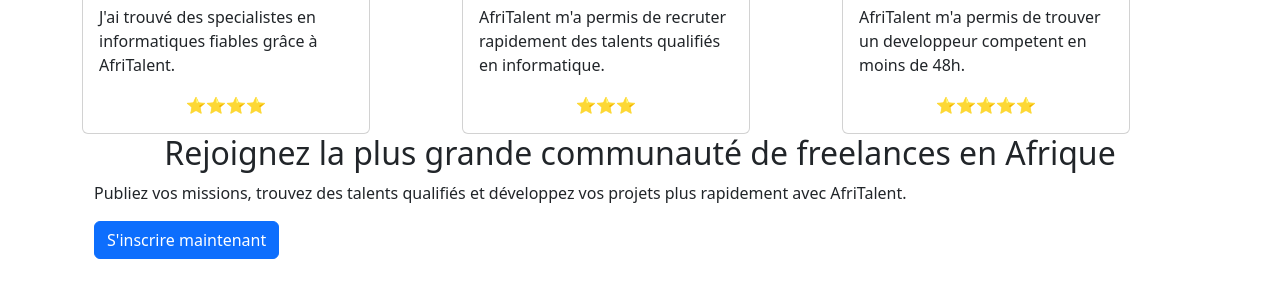
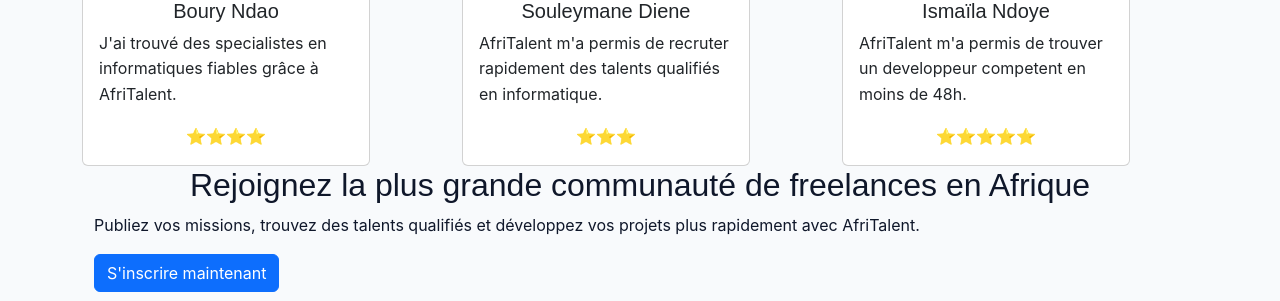
Before and after one commit to abdoulazizndoye420-arch/Abdoul-Aziz-Ndoye-AfriTalent, a plain HTML site: page index.html in a window 1280 px wide. Shown: the part 2488-2789 px from the top of the page. Drawn offline with nearby package versions, Linux system fonts and the light colour scheme.

Commit message:
CSS : variables, typographie, layout général et styles de base

```diff
--- a/css/style.css
+++ b/css/style.css
@@ -0,0 +1,135 @@
+:root {
+  /* Couleurs */
+  --color-primary: #2563eb;
+  --color-secondary: #1e293b;
+  --color-background: #f8fafc;
+  --color-surface: #ffffff;
+  --color-border: #e2e8f0;
+  --color-text: #0f172a;
+
+  /* Polices */
+  --font-main: "Inter", sans-serif;
+  --font-title: "Poppins", sans-serif;
+
+  /* Tailles de texte */
+  --text-sm: 0.875rem;
+  --text-md: 1rem;
+  --text-lg: 1.5rem;
+
+  /* Espacements */
+  --spacing-sm: 0.5rem;
+  --spacing-md: 1rem;
+  --spacing-lg: 2rem;
+
+  /* Bordures */
+  --radius-sm: 6px;
+  --radius-md: 12px;
+}
+
+
+
+/* Import Google Fonts */
+@import url('https://fonts.googleapis.com/css2?family=Inter:wght@400;500;600;700&family=Poppins:wght@500;600;700&display=swap');
+
+/* Variables */
+:root {
+  --font-main: "Inter", sans-serif;
+  --font-title: "Poppins", sans-serif;
+}
+
+/* Application des polices */
+body {
+  font-family: var(--font-main);
+}
+
+h1,
+h2,
+h3,
+h4,
+h5,
+h6 {
+  font-family: var(--font-title);
+}
+
+
+
+:root {
+  /* Palette principale */
+  --color-primary: #2563eb;       /* Bleu principal */
+  --color-primary-dark: #0000ff;  /* Bleu foncé */
+
+  /* Couleurs de fond */
+  --color-background: #f8fafc;    /* Fond global */
+  --color-surface: #ffffff;       /* Cartes / sections */
+
+  /* Texte */
+  --color-text: #0f172a;          /* Texte principal */
+  --color-text-light: #64748b;    /* Texte secondaire */
+
+  /* États */
+  --color-success: #00ff00;       /* Succès */
+  --color-warning: #f59e0b;       /* Avertissement */
+  --color-danger: #dc2626;        /* Erreur */
+
+  /* Bordures */
+  --color-border: #e2e8f0;
+}
+
+
+
+   /* RESET CSS */
+
+*,
+*::before,
+*::after {
+  margin: 0;
+  padding: 0;
+  box-sizing: border-box;
+}
+
+   /* BASE HTML */
+
+html {
+  font-size: 16px;
+  scroll-behavior: smooth;
+}
+
+/* =========================
+   BODY
+========================= */
+
+body {
+  font-family: "Inter", sans-serif;
+  line-height: 1.6;
+
+  background-color: #f8fafc;
+  color: #0f172a;
+
+  min-height: 100vh;
+}
+
+/* =========================
+   ÉLÉMENTS DE BASE
+========================= */
+
+img {
+  max-width: 100%;
+  display: block;
+}
+
+a {
+  text-decoration: none;
+  color: inherit;
+}
+
+ul,
+ol {
+  list-style: none;
+}
+
+button,
+input,
+textarea,
+select {
+  font: inherit;
+}
```
Also changed, not shown: index.html (+2 -0 lines).
